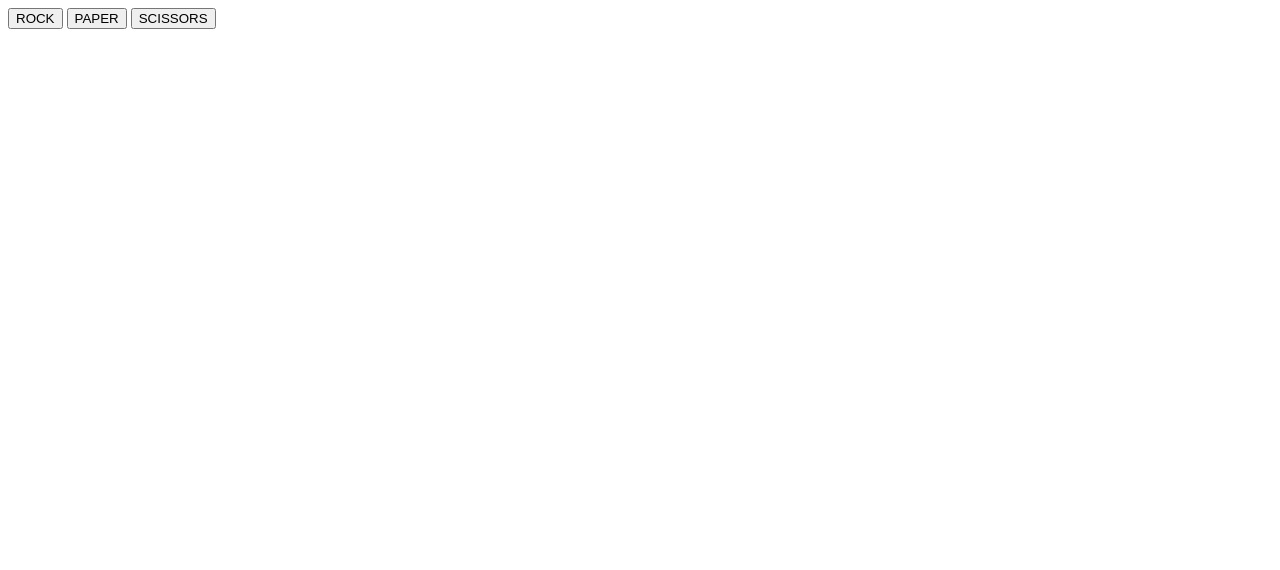
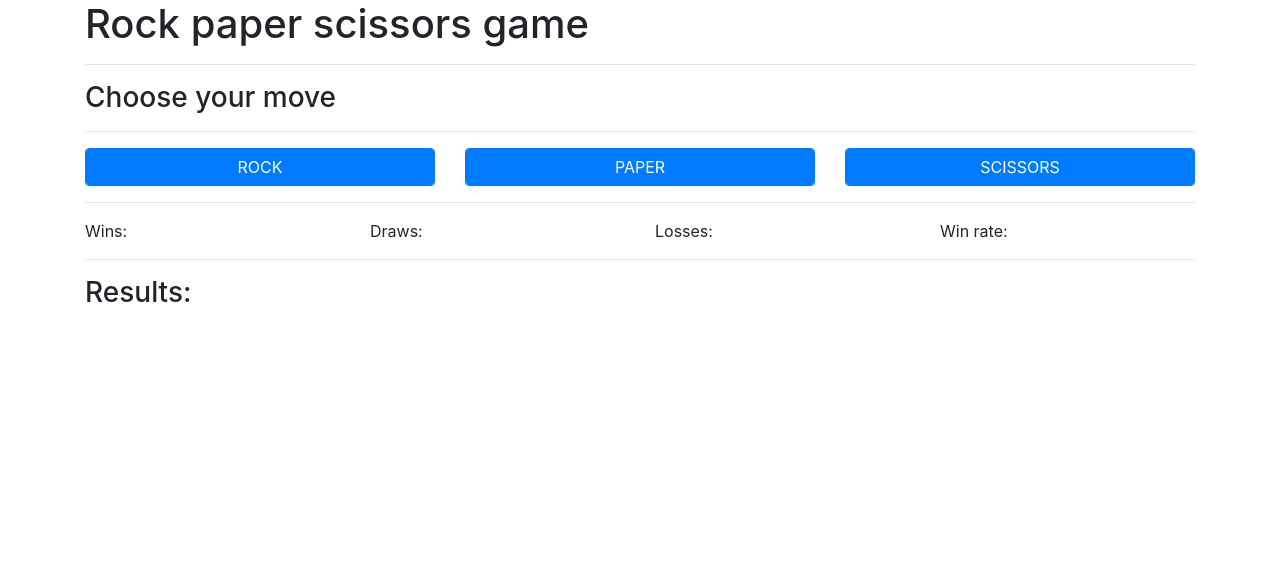
Before and after one commit to adsy2010/jsrockpaperscissors, a plain HTML site: page index.html in a window 1280 px wide. Drawn offline with nearby package versions, Linux system fonts and the light colour scheme.

Commit message:
Added bootstrap styling and stat counting displays Added jQuery

```diff
--- a/index.html
+++ b/index.html
@@ -3,14 +3,40 @@
 <head>
     <meta charset="UTF-8">
     <title>Title</title>
+    <link rel="stylesheet" href="styles.css">
 </head>
 <body>
-<input type="button" value="ROCK" onclick="play(this.value)">
-<input type="button" value="PAPER" onclick="play(this.value)">
-<input type="button" value="SCISSORS" onclick="play(this.value)">
+
+<div class="container">
+    <h1>Rock paper scissors game</h1>
+    <hr>
+    <h3>Choose your move</h3>
+    <hr>
+    <div class="row">
+        <div class="col-md-4"><input class="btn btn-primary form-control" type="button" value="ROCK" onclick="play(this.value)"></div>
+        <div class="col-md-4"><input class="btn btn-primary form-control" type="button" value="PAPER" onclick="play(this.value)"></div>
+        <div class="col-md-4"><input class="btn btn-primary form-control" type="button" value="SCISSORS" onclick="play(this.value)"></div>
+    </div>
+
+    <hr>
+    <div class="row">
+        <div class="col-md-3">Wins: <span id="wins"></span></div>
+        <div class="col-md-3">Draws: <span id="draws"></span></div>
+        <div class="col-md-3">Losses: <span id="losses"></span></div>
+        <div class="col-md-3">Win rate: <span id="winRate"></span></div>
+    </div>
+    <hr>
+    <h3>Results:</h3>
+    <div id="results">
+
+    </div>
+</div>
+
+<script
+        src="https://code.jquery.com/jquery-3.5.1.min.js"
+        integrity="sha256-9/aliU8dGd2tb6OSsuzixeV4y/faTqgFtohetphbbj0="
+        crossorigin="anonymous"></script>
+<script src="https://stackpath.bootstrapcdn.com/bootstrap/4.5.2/js/bootstrap.bundle.min.js" integrity="sha384-LtrjvnR4Twt/qOuYxE721u19sVFLVSA4hf/rRt6PrZTmiPltdZcI7q7PXQBYTKyf" crossorigin="anonymous"></script>
 <script src="game.js"></script>
-<div id="results">
-
-</div>
 </body>
 </html>
```
